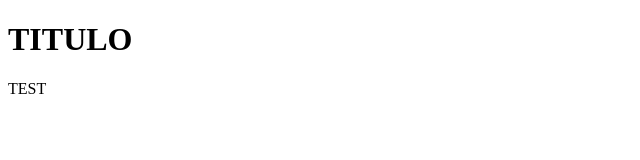
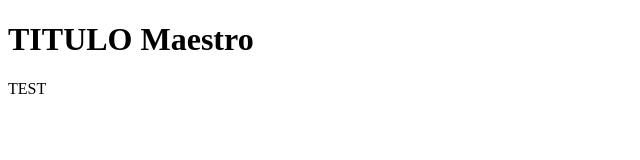
Before and after one commit to JorgeRojano/Pruebas, a plain HTML site: page index.html in a window 1280 px wide. Shown: the whole page, without its empty margins (0-640 px from the left). Drawn offline with Linux system fonts and the light colour scheme.

Commit message:
Cambio titulo

```diff
--- a/index.html
+++ b/index.html
@@ -6,7 +6,7 @@
   <title>Document</title>
 </head>
 <body>
-  <h1>TITULO</h1>
+  <h1>TITULO Maestro</h1>
   <p>TEST</p>
 </body>
 </html>
```
